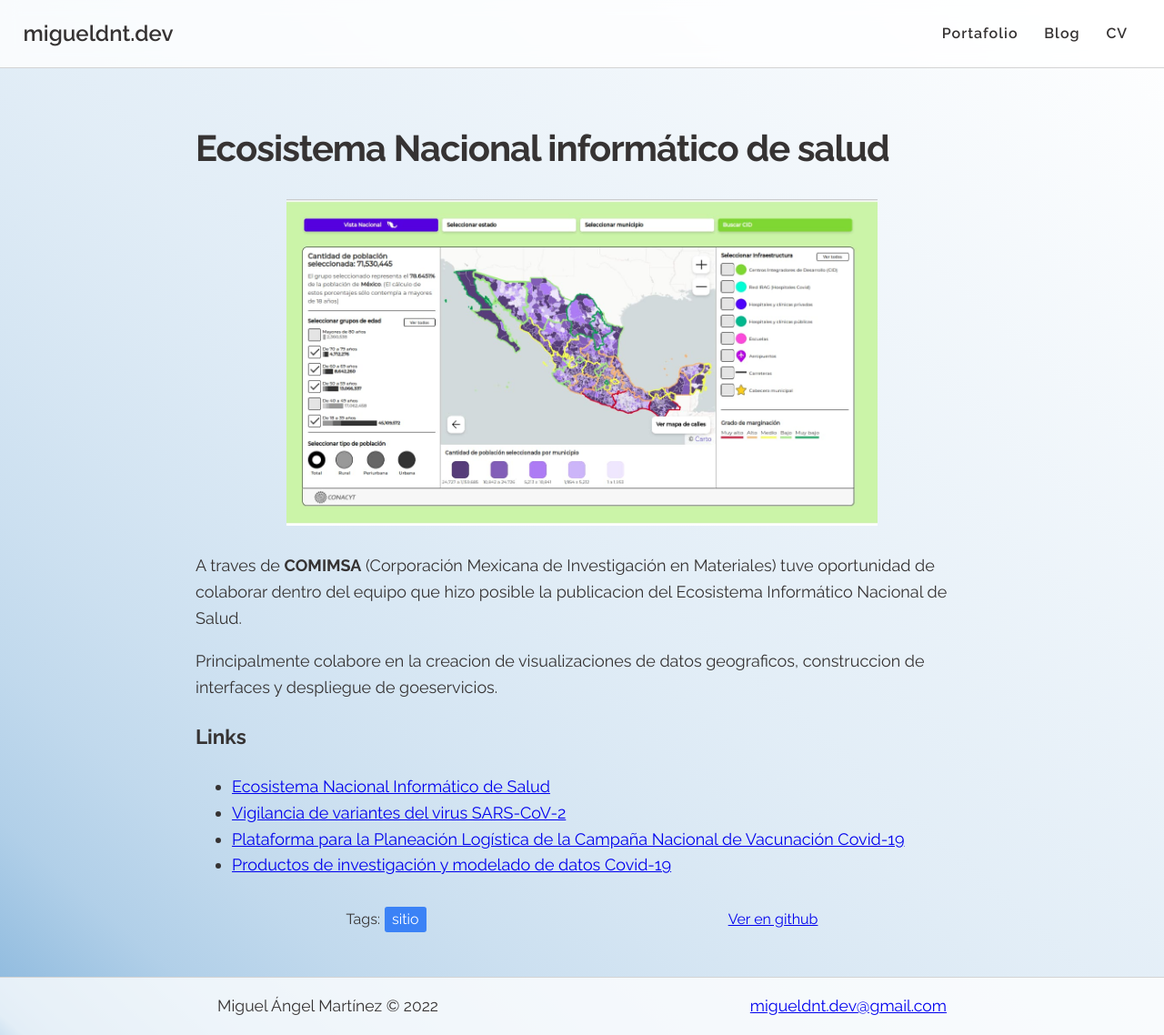
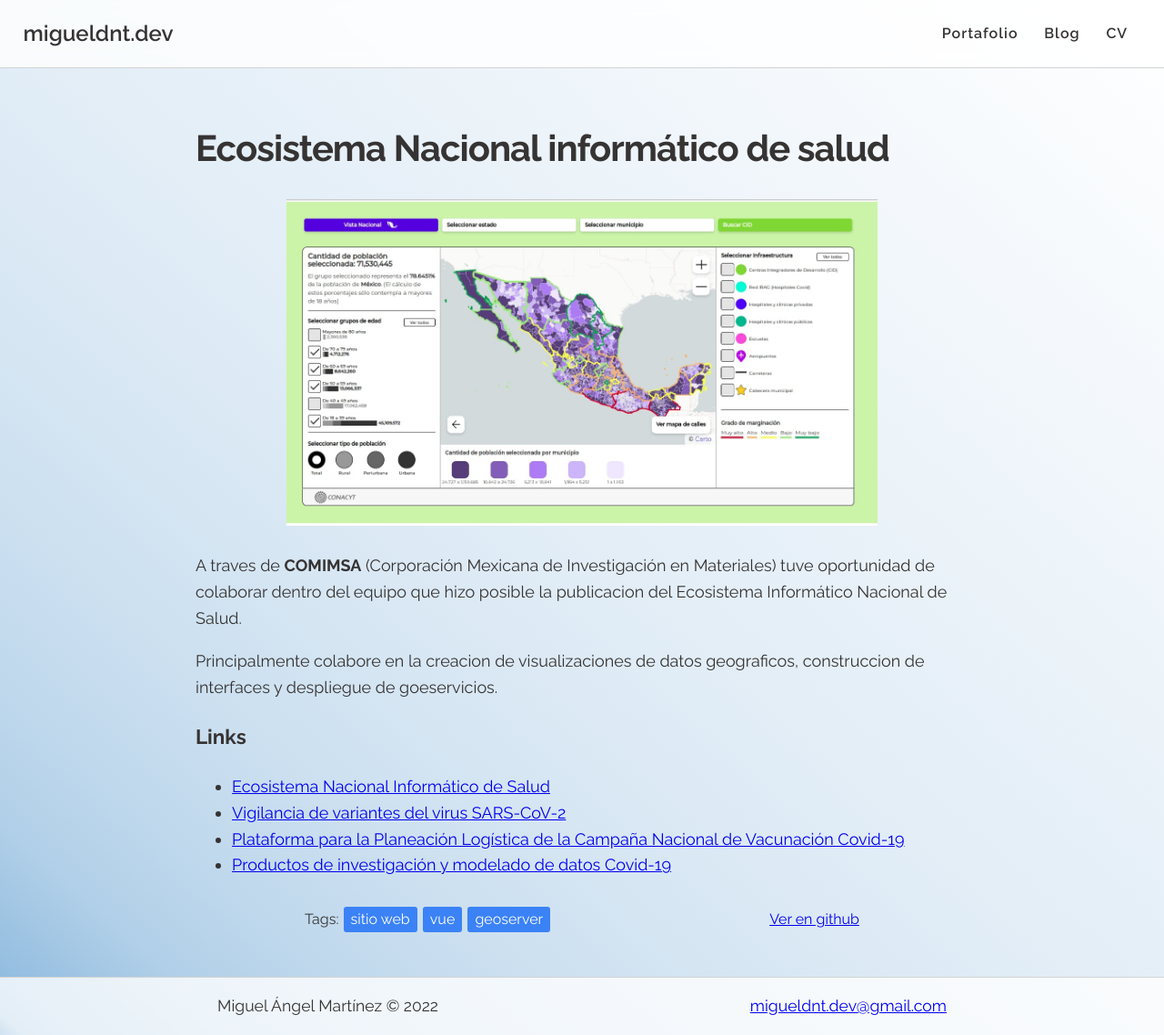
Before and after one commit to migueldnt/migueldnt.dev, a Jekyll site: the page built from _posts/portafolio/2021-07-20-ecosistema-informatico-salud.md, in a window 1280 px wide and 1138 px high. Shown: the whole window at 91% size. Built offline with Jekyll 4.4.1, drawn with Linux system fonts in a browser that asks for light colours.

Commit message:
agregando condiciones segun el entorno

```diff
--- a/_includes/footer.html
+++ b/_includes/footer.html
@@ -2,6 +2,10 @@
     <div class="default-container">
         <div class="footer-container">
             <p>Miguel Ángel Martínez © 2022 </p>
+            {% if jekyll.environment != "production" %}
+            <p>ENV={{jekyll.environment}}</p>
+            {% endif %}
+
             <p>
                 <a href="mailto:migueldnt.dev@gmail.com">migueldnt.dev@gmail.com</a>
             </p>
--- a/_includes/head.html
+++ b/_includes/head.html
@@ -1,4 +1,5 @@
 <head>
+    {% if jekyll.environment == "production" %}
     <!-- Google tag (gtag.js) -->
     <script async src="https://www.googletagmanager.com/gtag/js?id=G-B30916TRJZ"></script>
     <script>
@@ -8,6 +9,7 @@
 
         gtag('config', 'G-B30916TRJZ');
     </script>
+    {% endif %}
     <meta charset="UTF-8">
     <meta name="viewport" content="width=device-width, initial-scale=1.0">
 
--- a/_posts/portafolio/2021-07-20-ecosistema-informatico-salud.md
+++ b/_posts/portafolio/2021-07-20-ecosistema-informatico-salud.md
@@ -12,7 +12,9 @@
 #para que se puedan ordenar en cuanto al peso, mayor peso mas arriba aparecera
 peso: 2
 tags:
-    - sitio
+    - sitio web
+    - vue
+    - geoserver
 ---
 
 A traves de **COMIMSA** (Corporación Mexicana de Investigación en Materiales) tuve oportunidad de colaborar dentro del equipo que hizo posible la publicacion del Ecosistema Informático Nacional de Salud.
--- a/docker-compose.yml
+++ b/docker-compose.yml
@@ -5,5 +5,7 @@
   jekyll:
     image: jekyll/jekyll:4.0
     command: "jekyll build"
+    environment:
+      - JEKYLL_ENV=production
     volumes:
       - ".:/srv/jekyll/"
```
